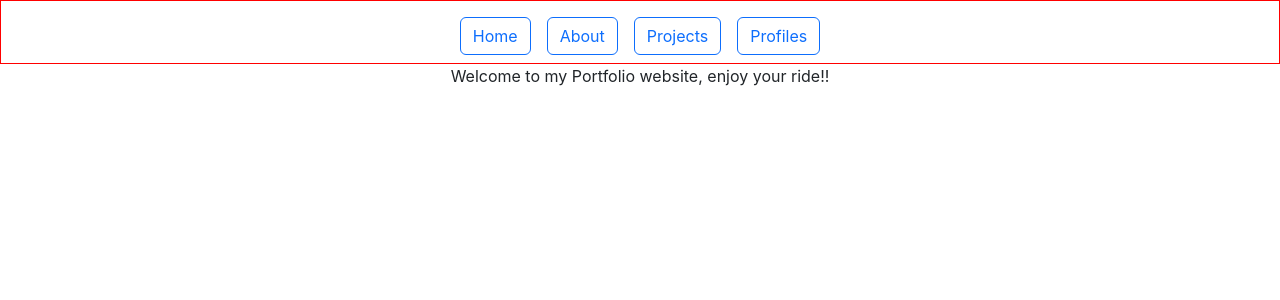
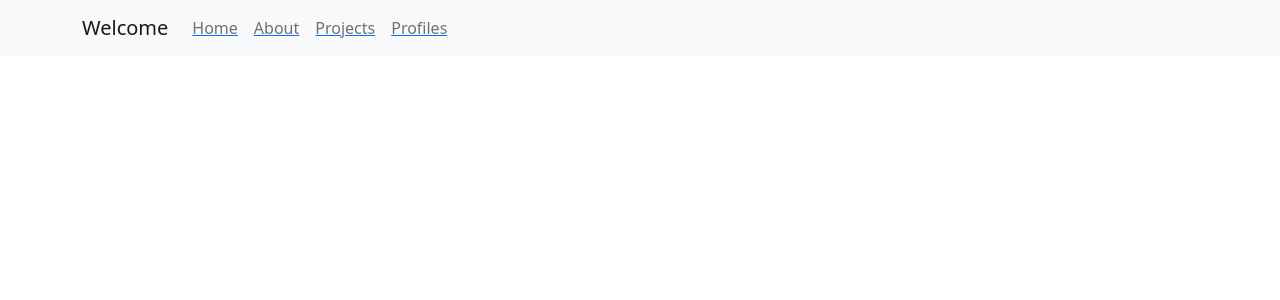
Before and after one commit to nicholasthiago/nicholasthiago.github.io, a React (Create React App) app: page / in a window 1280 px wide. Shown: the top 300 px of the page. Built offline with nearby package versions, Linux system fonts and the light colour scheme.

Commit message:
gh-pages source updated

```diff
--- a/public/index.html
+++ b/public/index.html
@@ -1,43 +1,17 @@
 <!DOCTYPE html>
 <html lang="en">
-  <head>
-    <meta charset="utf-8" />
-    <link rel="icon" href="%PUBLIC_URL%/favicon.ico" />
-    <meta name="viewport" content="width=device-width, initial-scale=1" />
-    <meta name="theme-color" content="#000000" />
-    <meta
-      name="description"
-      content="Web site created using create-react-app"
-    />
-    <link rel="apple-touch-icon" href="%PUBLIC_URL%/logo192.png" />
-    <!--
-      manifest.json provides metadata used when your web app is installed on a
-      user's mobile device or desktop. See https://developers.google.com/web/fundamentals/web-app-manifest/
-    -->
-    <link rel="manifest" href="%PUBLIC_URL%/manifest.json" />
-    <!--
-      Notice the use of %PUBLIC_URL% in the tags above.
-      It will be replaced with the URL of the `public` folder during the build.
-      Only files inside the `public` folder can be referenced from the HTML.
 
-      Unlike "/favicon.ico" or "favicon.ico", "%PUBLIC_URL%/favicon.ico" will
-      work correctly both with client-side routing and a non-root public URL.
-      Learn how to configure a non-root public URL by running `npm run build`.
-    -->
-    <title>React App</title>
-  </head>
-  <body>
-    <noscript>You need to enable JavaScript to run this app.</noscript>
-    <div id="root"></div>
-    <!--
-      This HTML file is a template.
-      If you open it directly in the browser, you will see an empty page.
+	<head>
+		<meta charset="utf-8" />
+		<meta name="viewport" content="width=device-width, initial-scale=1" />
+		<meta name="theme-color" content="#000000" />
+		<meta name="description" content="Web site created using create-react-app" />
+		<link rel="manifest" href="%PUBLIC_URL%/manifest.json" />
+		<title> Nicholas Thiago </title>
+	</head>
 
-      You can add webfonts, meta tags, or analytics to this file.
-      The build step will place the bundled scripts into the <body> tag.
+	<body>
+		<div id="app-root"></div>
+	</body>
 
-      To begin the development, run `npm start` or `yarn start`.
-      To create a production bundle, use `npm run build` or `yarn build`.
-    -->
-  </body>
 </html>
--- a/src/components/menu/index.tsx
+++ b/src/components/menu/index.tsx
@@ -2,49 +2,25 @@ import React from 'react';
 import { Link } from 'react-router-dom';
 import './style.scss';
 
-import Button from 'react-bootstrap/Button';
 
-interface MenuRef {
-	home	: MenuItemRef;
-	about	: MenuItemRef;
-	projs	: MenuItemRef;
-	profs	: MenuItemRef;
-}
-interface MenuItemRef {
-	title	: String;
-	route	: String;
-};
+import Nav from 'react-bootstrap/Nav';
+import Navbar from 'react-bootstrap/Navbar';
+import Container from 'react-bootstrap/Container';
 
-const menu_ref: MenuRef = {
-	home	: {
-		title: 'Home'		,
-		route: '/'			,
-	},
-	about	: {
-		title: 'About'		,
-		route: '/about'		,
-	},
-	projs	: {
-		title: 'Projects'	,
-		route: '/projects'	,
-	},
-	profs	: {
-		title: 'Profiles'	,
-		route: '/profiles'	,
-	},
-};
+import { MenuRef, menu_ref } from './reference';
 
+
+// Menu builder, using menu_ref as main reference
 const menuConstructor = ( ref: MenuRef ) =>
 	Object.values( ref ).map( ( option, i ) => {
 		return (
-			<Link key={ i } to={ option.route }>
-				<Button
-					variant={'outline-primary'}
+			<Link to={ option.route }>
+				<Nav.Link
 					className={ `menu-item-${ option.title }` }
 					onMouseDown={ () => console.log( option.route ) }
 				>
-					{ option.title }
-				</Button>
+						{ option.title }
+				</Nav.Link>
 			</Link>
 		);
 	});
@@ -52,11 +28,26 @@ const menuConstructor = ( ref: MenuRef ) =>
 
 const Menu = () => {
 	return (
-		<div className={'page-menu'}>
-			{ menuConstructor( menu_ref ) }
-		</div>
+		<Navbar className={'page-menu'}
+			bg={"light"}
+			expand={'lg'}
+			fixed={( window.innerWidth > 768 ) ? 'top' : 'bottom' }>
+			<Container>
+
+				<Navbar.Brand href="/"> {'Welcome'} </Navbar.Brand>
+
+				<Navbar.Toggle aria-controls={"basic-navbar-nav"} />
+
+				<Navbar.Collapse id={"basic-navbar-nav"}>
+					<Nav className={"me-auto"}>
+						{ menuConstructor( menu_ref ) }
+					</Nav>
+				</Navbar.Collapse>
+
+			</Container>
+		</Navbar>
 	);
-};
+}
 
 
 export default ( Menu );
--- /dev/null
+++ b/src/components/menu/reference.ts
@@ -0,0 +1,33 @@
+
+export interface MenuItemRef {
+	title	: String;
+	route	: String;
+};
+
+// Type declaration for Menu and Menu items
+export interface MenuRef {
+	home	: MenuItemRef;
+	about	: MenuItemRef;
+	projs	: MenuItemRef;
+	profs	: MenuItemRef;
+};
+
+// Menu Reference
+export const menu_ref: MenuRef = {
+	home	: {
+		title: 'Home'		,
+		route: '/'			,
+	},
+	about	: {
+		title: 'About'		,
+		route: '/about'		,
+	},
+	projs	: {
+		title: 'Projects'	,
+		route: '/projects'	,
+	},
+	profs	: {
+		title: 'Profiles'	,
+		route: '/profiles'	,
+	},
+};
--- a/src/components/menu/style.scss
+++ b/src/components/menu/style.scss
@@ -1,15 +1,6 @@
 @import 'utils/design';
+@import "~bootstrap/scss/bootstrap";
 
-.page-menu {
-	@include flex-row;
-	padding:	1em 4vw;
-	height:		8vh;
-	width:		100vw;
-	gap: 1em;
-
-	border: 1px solid red;
-
-	@media ( width:768px ) {
-
-	}
+.menu-option {
+	text-decoration: none;
 }
--- a/src/index.tsx
+++ b/src/index.tsx
@@ -8,7 +8,7 @@ import { BrowserRouter as Router } from "react-router-dom";
 import reportWebVitals from 'tests/reportWebVitals';
 
 const root = ReactDOM.createRoot(
-	document.getElementById('root') as HTMLElement
+	document.getElementById('app-root') as HTMLElement
 );
 
 root.render(
```
